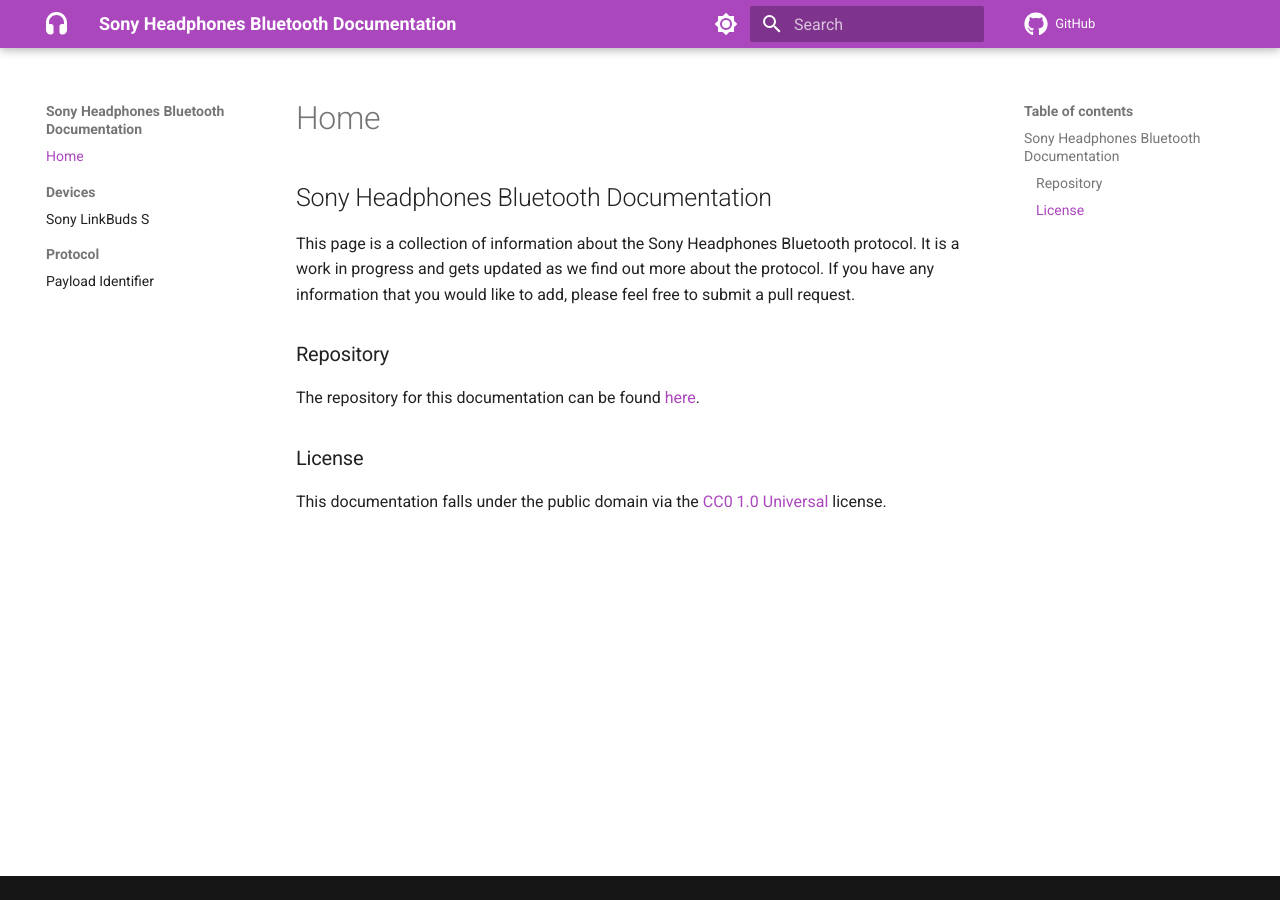
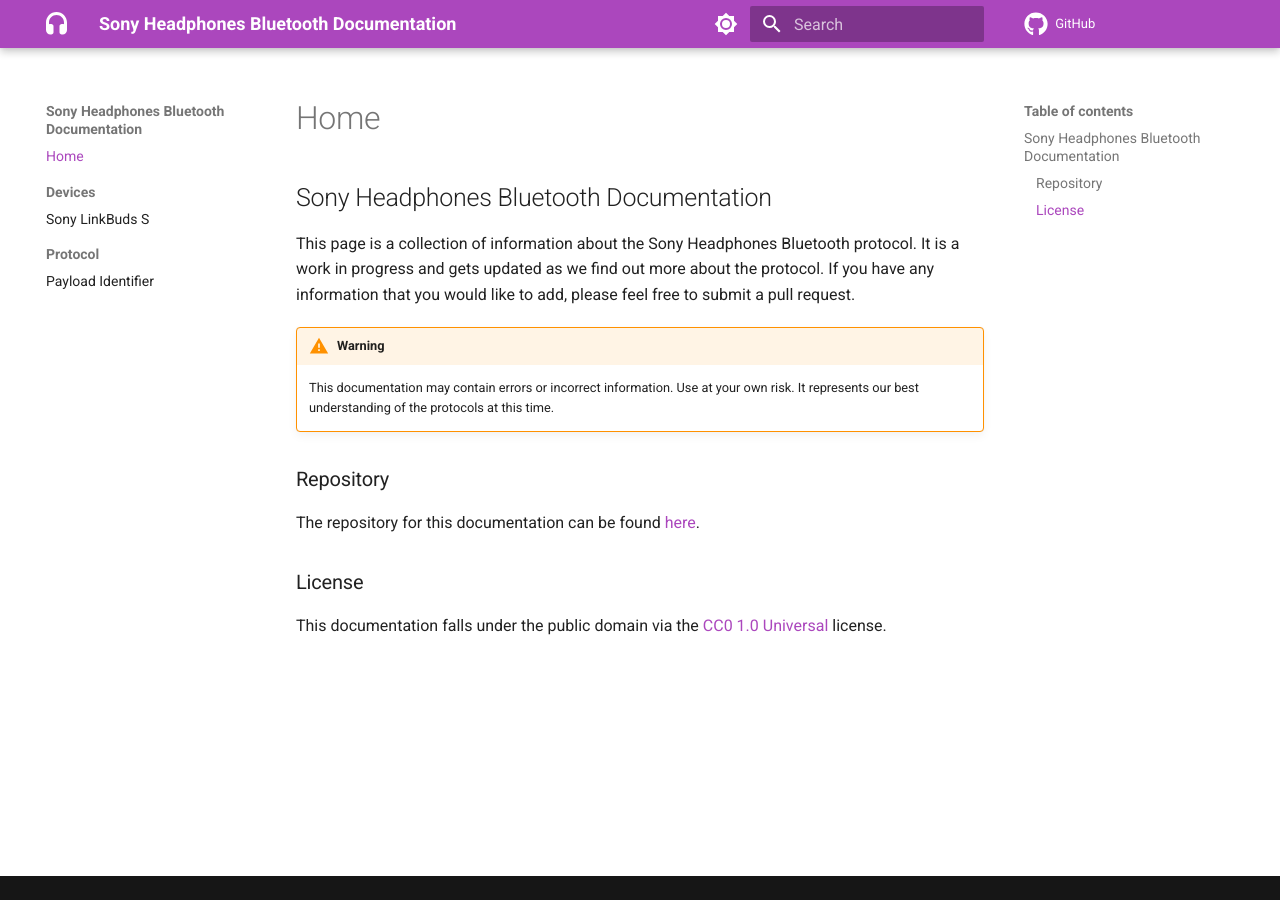
Before and after one commit to ohm-app/sony-headphones-bluetooth-documentation, an MkDocs documentation site: the page built from docs/index.md, in a window 1280 px wide. Built offline with MkDocs 1.6.1 and Material for MkDocs 9.7.7, drawn with Linux system fonts in a browser that asks for light colours; comment, search, counter and statistics services are not loaded.

Commit message:
Add warning to documentation about potential errors and incorrect information

```diff
--- a/docs/index.md
+++ b/docs/index.md
@@ -3,6 +3,9 @@
 ## Sony Headphones Bluetooth Documentation
 
 This page is a collection of information about the Sony Headphones Bluetooth protocol. It is a work in progress and gets updated as we find out more about the protocol. If you have any information that you would like to add, please feel free to submit a pull request.
+
+!!! warning
+    This documentation may contain errors or incorrect information. Use at your own risk. It represents our best understanding of the protocols at this time.
 
 ### Repository
 
```
